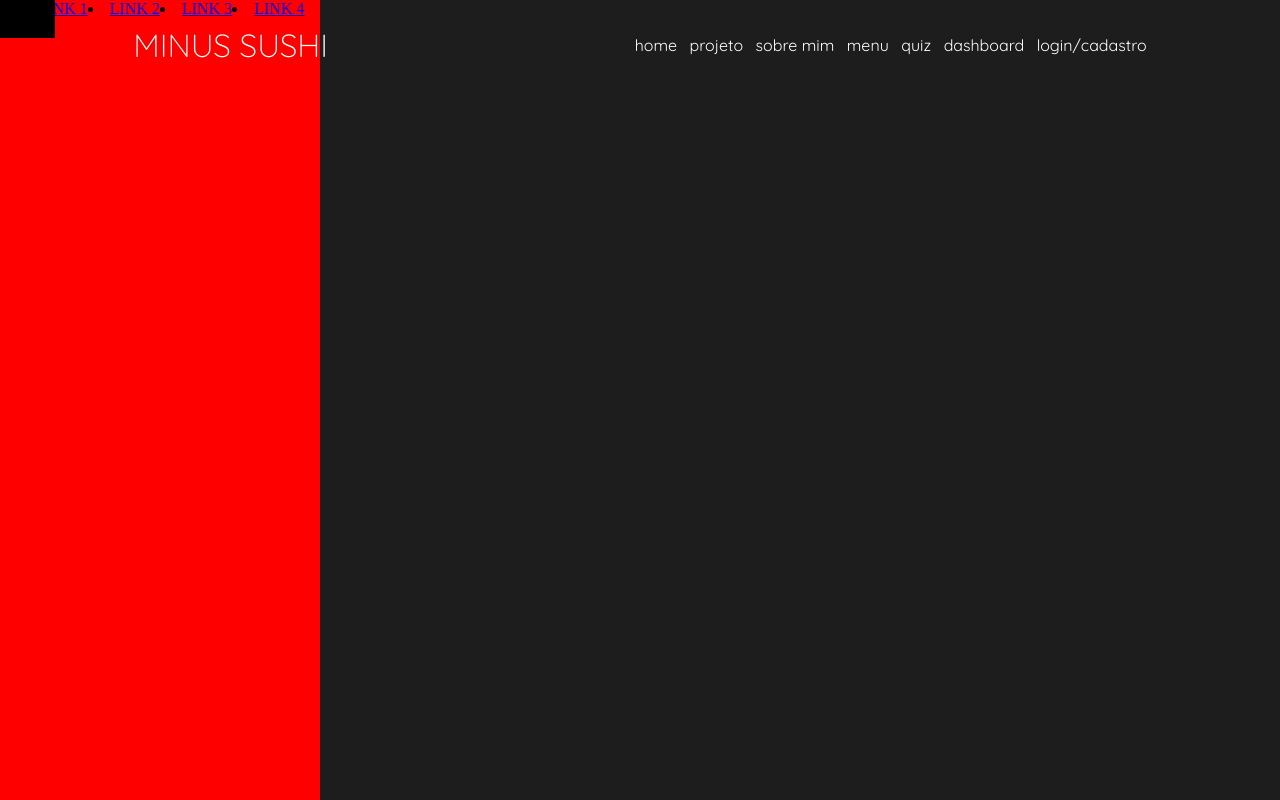
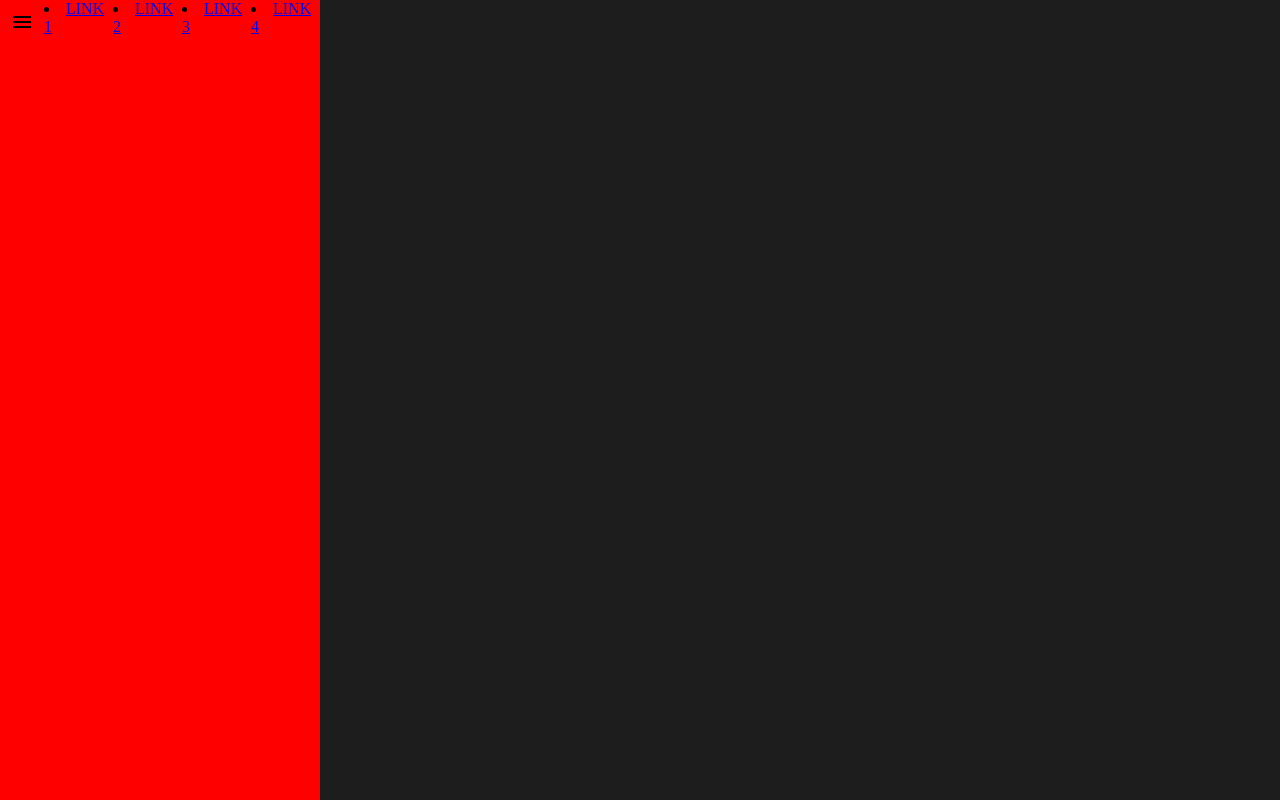
Before and after one commit to cintiaohara/Projeto-Individual, a plain HTML site: page dashboard.html in a window 1280 px wide. Drawn offline with nearby package versions, Linux system fonts and the light colour scheme.

Commit message:
alteração na dashboard

```diff
--- a/dashboard.html
+++ b/dashboard.html
@@ -12,10 +12,11 @@
     <link rel="preconnect" href="https://fonts.googleapis.com">
     <link rel="preconnect" href="https://fonts.gstatic.com" crossorigin>
     <link href="https://fonts.googleapis.com/css2?family=Quicksand:wght@300..700&display=swap" rel="stylesheet">
+    <link rel="stylesheet" href="https://fonts.googleapis.com/css2?family=Material+Symbols+Outlined:opsz,wght,FILL,GRAD@20..48,100..700,0..1,-50..200" />
 </head>
 <body>
 
-    <div class="header">
+    <!-- <div class="header">
         <div class="container_navi">
 
 
@@ -40,11 +41,14 @@
             </ul>
 
         </div>
-    </div>
+    </div> -->
 
 
-    <i id="burguer" class="icone_hamburguer">menu</i>
+
     <div class="sidebar">
+        <span class="material-symbols-outlined">
+            menu
+            </span>
 
 
         <li><a href="#"> LINK 1</li></a>
--- a/style.css
+++ b/style.css
@@ -914,9 +914,21 @@ Tela comidas
 
 }
 
-i#burguer {
-  background-color: black;
+.material-symbols-outlined {
+  color:white;
+  display: block;
+  padding: 10px;
+  cursor: pointer;
 }
+
+.material-symbols-outlined:hover {
+  color:black;
+  display: block;
+  padding: 10px;
+  cursor: pointer;
+}
+
+
 
 menu {
   display: block;
```
